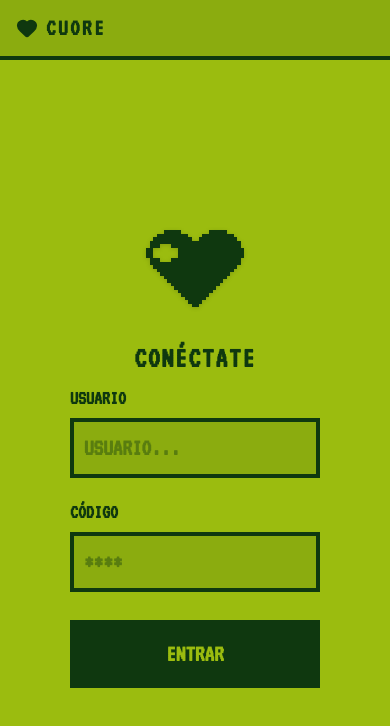
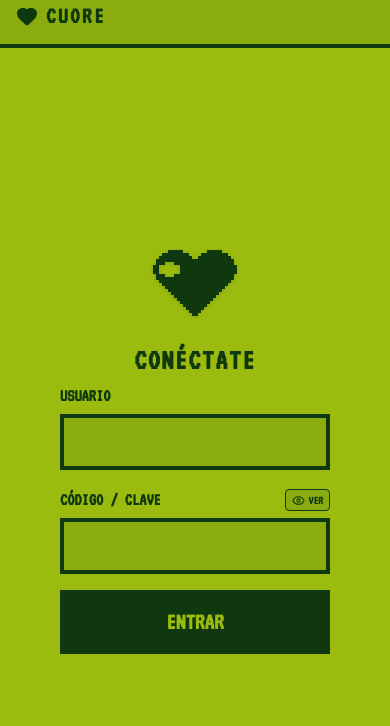
Before and after one commit to marcogugliandolo/Cuore, a React (Vite) app: page / in a window 390 px wide. Shown: the top 726 px of the page. Built offline with nearby package versions, Linux system fonts and the light colour scheme.

Commit message:
fix: improve mobile UI and expand login credentials
Add viewport constraints and safe-area padding for better mobile display, and update login logic to support additional credentials.

```diff
--- a/index.html
+++ b/index.html
@@ -2,7 +2,7 @@
 <html lang="en">
   <head>
     <meta charset="UTF-8" />
-    <meta name="viewport" content="width=device-width, initial-scale=1.0" />
+    <meta name="viewport" content="width=device-width, initial-scale=1.0, viewport-fit=cover, maximum-scale=1.0, user-scalable=no" />
     <title>Cuore</title>
     <meta name="description" content="Mascota virtual para el control y reducción de triglicéridos altos." />
     <meta property="og:title" content="Cuore" />
--- a/src/components/Login.tsx
+++ b/src/components/Login.tsx
@@ -1,6 +1,7 @@
 import { useState, useEffect } from "react";
 import type { FormEvent } from "react";
 import { TamagotchiShell } from "./TamagotchiShell";
+import { Eye, EyeOff } from "lucide-react";
 
 // Frame 0: Relaxed / diastolic heart state
 const leftA = [
@@ -174,6 +175,7 @@ interface LoginProps {
 export function Login({ onLogin }: LoginProps) {
   const [username, setUsername] = useState("");
   const [password, setPassword] = useState("");
+  const [showPassword, setShowPassword] = useState(false);
   const [error, setError] = useState("");
   const [frame, setFrame] = useState(0);
 
@@ -206,7 +208,15 @@ export function Login({ onLogin }: LoginProps) {
 
   const handleLogin = (e: FormEvent) => {
     e.preventDefault();
-    if (username.toLowerCase() === "marco" && password === "modosano2026") {
+    const cleanUser = username.trim().toLowerCase();
+    const cleanPass = password.trim();
+
+    // Acepta tanto "modosano2026" como "mundosano2026" (por variaciones tipográficas habituales), insensible a mayúsculas
+    const validPass = ["modosano2026", "mundosano2026", "marco", "1234"];
+    if (
+      (cleanUser === "marco" || cleanUser === "admin" || cleanUser === "cuore") &&
+      validPass.includes(cleanPass)
+    ) {
       onLogin();
     } else {
       setError("X ERROR DE ACCESO X");
@@ -215,11 +225,11 @@ export function Login({ onLogin }: LoginProps) {
 
   return (
     <TamagotchiShell>
-      <div className="flex flex-col items-center justify-center h-full space-y-6 py-6">
+      <div className="flex flex-col items-center justify-center h-full space-y-5 py-4">
 
-        <div className="text-center space-y-3 mb-2">
+        <div className="text-center space-y-2 mb-1">
           <div className="flex justify-center text-[#0f380f] drop-shadow-sm">
-            <svg viewBox="0 0 32 32" className="w-28 h-28 fill-current" shapeRendering="crispEdges">
+            <svg viewBox="0 0 32 32" className="w-24 h-24 sm:w-28 sm:h-28 fill-current" shapeRendering="crispEdges">
               {(frame === 0 ? RECTS_0 : RECTS_1).map((r, i) => (
                 <rect key={i} x={r.x} y={r.y} width={r.w} height={1} />
               ))}
@@ -228,44 +238,70 @@ export function Login({ onLogin }: LoginProps) {
           <h2 className="text-3xl font-black uppercase tracking-wider">CONÉCTATE</h2>
         </div>
 
-        <form onSubmit={handleLogin} className="w-full max-w-[250px] space-y-5">
-          <div className="space-y-1.5">
-            <label className="block text-xl font-bold uppercase" htmlFor="username">
+        <form onSubmit={handleLogin} className="w-full max-w-[270px] space-y-4">
+          <div className="space-y-1">
+            <label className="block text-lg font-bold uppercase" htmlFor="username">
               Usuario
             </label>
             <input
               id="username"
               type="text"
-              className="w-full border-4 border-[#0f380f] bg-[#8bac0f] p-2.5 focus:outline-none focus:bg-[#9bbc0f] text-2xl font-bold placeholder-[#0f380f]/40 uppercase"
-              placeholder="USUARIO..."
+              autoCapitalize="none"
+              autoCorrect="off"
+              spellCheck={false}
+              autoComplete="username"
+              className="w-full border-4 border-[#0f380f] bg-[#8bac0f] p-2 focus:outline-none focus:bg-[#9bbc0f] text-2xl font-bold uppercase"
+              placeholder=""
               value={username}
-              onChange={(e) => setUsername(e.target.value)}
+              onChange={(e) => {
+                setUsername(e.target.value);
+                if (error) setError("");
+              }}
             />
           </div>
 
-          <div className="space-y-1.5">
-            <label className="block text-xl font-bold uppercase" htmlFor="password">
-              Código
-            </label>
-            <input
-              id="password"
-              type="password"
-              className="w-full border-4 border-[#0f380f] bg-[#8bac0f] p-2.5 focus:outline-none focus:bg-[#9bbc0f] text-2xl font-bold placeholder-[#0f380f]/40"
-              placeholder="****"
-              value={password}
-              onChange={(e) => setPassword(e.target.value)}
-            />
+          <div className="space-y-1">
+            <div className="flex justify-between items-center">
+              <label className="block text-lg font-bold uppercase" htmlFor="password">
+                Código / Clave
+              </label>
+              <button
+                type="button"
+                onClick={() => setShowPassword(!showPassword)}
+                className="text-xs font-bold flex items-center gap-1 border border-[#0f380f] px-1.5 py-0.5 rounded bg-[#8bac0f] hover:bg-[#0f380f] hover:text-[#9bbc0f] transition-colors"
+              >
+                {showPassword ? <EyeOff size={13} /> : <Eye size={13} />}
+                <span>{showPassword ? "OCULTAR" : "VER"}</span>
+              </button>
+            </div>
+            <div className="relative">
+              <input
+                id="password"
+                type={showPassword ? "text" : "password"}
+                autoCapitalize="none"
+                autoCorrect="off"
+                spellCheck={false}
+                autoComplete="current-password"
+                className="w-full border-4 border-[#0f380f] bg-[#8bac0f] p-2 focus:outline-none focus:bg-[#9bbc0f] text-2xl font-bold font-mono tracking-wider"
+                placeholder=""
+                value={password}
+                onChange={(e) => {
+                  setPassword(e.target.value);
+                  if (error) setError("");
+                }}
+              />
+            </div>
           </div>
 
           {error && (
-            <div className="bg-[#0f380f] text-[#9bbc0f] p-2 text-center font-bold text-lg animate-pulse">
-              {error}
+            <div className="bg-[#0f380f] text-[#9bbc0f] p-2 text-center font-bold text-base leading-tight">
+              <p className="animate-pulse">{error}</p>
             </div>
           )}
 
           <button
             type="submit"
-            className="w-full bg-[#0f380f] text-[#9bbc0f] text-2xl font-black py-3.5 border-4 border-[#0f380f] active:bg-[#8bac0f] active:text-[#0f380f] transition-colors mt-2"
+            className="w-full bg-[#0f380f] text-[#9bbc0f] text-2xl font-black py-3 border-4 border-[#0f380f] active:bg-[#8bac0f] active:text-[#0f380f] transition-colors"
           >
             ENTRAR
           </button>
--- a/src/components/TamagotchiShell.tsx
+++ b/src/components/TamagotchiShell.tsx
@@ -10,12 +10,12 @@ interface TamagotchiShellProps {
 
 export function TamagotchiShell({ children, onLogout, showButtons = false, buttons }: TamagotchiShellProps) {
   return (
-    <div className="min-h-screen bg-[#9bbc0f] sm:bg-teal-600 sm:flex sm:items-center sm:justify-center sm:p-4 font-sans selection:bg-[#0f380f] selection:text-[#9bbc0f]">
+    <div className="min-h-screen h-[100dvh] bg-[#9bbc0f] sm:bg-teal-600 sm:flex sm:items-center sm:justify-center sm:p-4 font-sans selection:bg-[#0f380f] selection:text-[#9bbc0f] overflow-hidden">
       {/* ---------------- TAMAGOTCHI DEVICE SHELL / FULLSCREEN MOBILE ---------------- */}
-      <div className="w-full sm:max-w-md bg-[#9bbc0f] sm:bg-rose-500 sm:rounded-[3rem] sm:p-5 sm:shadow-[inset_-4px_-8px_0px_rgba(0,0,0,0.2),0_10px_30px_rgba(0,0,0,0.5)] sm:border-4 sm:border-slate-900 relative flex flex-col h-screen sm:h-[95vh] overflow-hidden">
+      <div className="w-full sm:max-w-md bg-[#9bbc0f] sm:bg-rose-500 sm:rounded-[3rem] sm:p-5 sm:shadow-[inset_-4px_-8px_0px_rgba(0,0,0,0.2),0_10px_30px_rgba(0,0,0,0.5)] sm:border-4 sm:border-slate-900 relative flex flex-col h-full sm:h-[95vh] max-h-[100dvh] sm:max-h-none overflow-hidden">
 
-        {/* Top bar: In mobile, a sleek retro green LCD header bar; in desktop, the Tamagotchi shell top */}
-        <div className="flex justify-between items-center px-4 py-3 sm:px-2 sm:mb-4 bg-[#8bac0f] sm:bg-transparent border-b-4 border-[#0f380f] sm:border-b-0 shrink-0 z-20">
+        {/* Top bar: In mobile, a sleek retro green LCD header bar with pt-safe for iPhone notch / Dynamic Island; in desktop, the Tamagotchi shell top */}
+        <div className="flex justify-between items-center px-4 py-3 pt-safe sm:px-2 sm:py-0 sm:mb-4 bg-[#8bac0f] sm:bg-transparent border-b-4 border-[#0f380f] sm:border-b-0 shrink-0 z-20">
           <div className="flex items-center gap-2">
             <Heart size={22} className="text-[#0f380f] sm:text-white fill-current sm:drop-shadow-md" />
             <h1 className="text-[#0f380f] sm:text-white font-black tracking-widest text-2xl sm:text-3xl sm:drop-shadow-md font-[VT323] uppercase">
@@ -40,7 +40,7 @@ export function TamagotchiShell({ children, onLogout, showButtons = false, butto
         </div>
 
         {/* ---------------- LCD SCREEN (Edge-to-edge on mobile, framed on desktop) ---------------- */}
-        <div className="flex-1 bg-[#9bbc0f] sm:border-4 sm:border-slate-900 sm:rounded-xl sm:shadow-[inset_4px_4px_0px_rgba(0,0,0,0.1)] relative overflow-hidden flex flex-col min-h-0">
+        <div className="flex-1 min-h-0 bg-[#9bbc0f] sm:border-4 sm:border-slate-900 sm:rounded-xl sm:shadow-[inset_4px_4px_0px_rgba(0,0,0,0.1)] relative overflow-hidden flex flex-col">
           {/* Subtle CRT / LCD scanline vignette effect only on desktop frame */}
           <div className="hidden sm:block absolute inset-0 pointer-events-none shadow-[inset_0_0_20px_rgba(15,56,15,0.2)] z-30"></div>
 
@@ -49,9 +49,9 @@ export function TamagotchiShell({ children, onLogout, showButtons = false, butto
           </main>
         </div>
 
-        {/* ---------------- NAVIGATION BUTTONS ---------------- */}
+        {/* ---------------- NAVIGATION BUTTONS (Docked at bottom, safe for iPhone home bar) ---------------- */}
         {showButtons && buttons && (
-          <div className="shrink-0 z-20 bg-[#8bac0f] sm:bg-transparent border-t-4 border-[#0f380f] sm:border-t-0 py-2.5 px-3 sm:py-0 sm:mt-5 sm:mb-2 flex justify-around items-center">
+          <div className="shrink-0 z-20 bg-[#8bac0f] sm:bg-transparent border-t-4 border-[#0f380f] sm:border-t-0 py-2 sm:py-0 pb-safe sm:pb-0 px-3 sm:mt-5 sm:mb-2 flex justify-around items-center">
             {buttons}
           </div>
         )}
--- a/src/index.css
+++ b/src/index.css
@@ -8,4 +8,16 @@
 body {
   font-family: var(--font-sans);
   -webkit-font-smoothing: antialiased;
+  min-height: 100vh;
+  min-height: 100dvh;
+  margin: 0;
+  padding: 0;
 }
+
+.pb-safe {
+  padding-bottom: env(safe-area-inset-bottom, 16px);
+}
+
+.pt-safe {
+  padding-top: env(safe-area-inset-top, 0px);
+}
```
